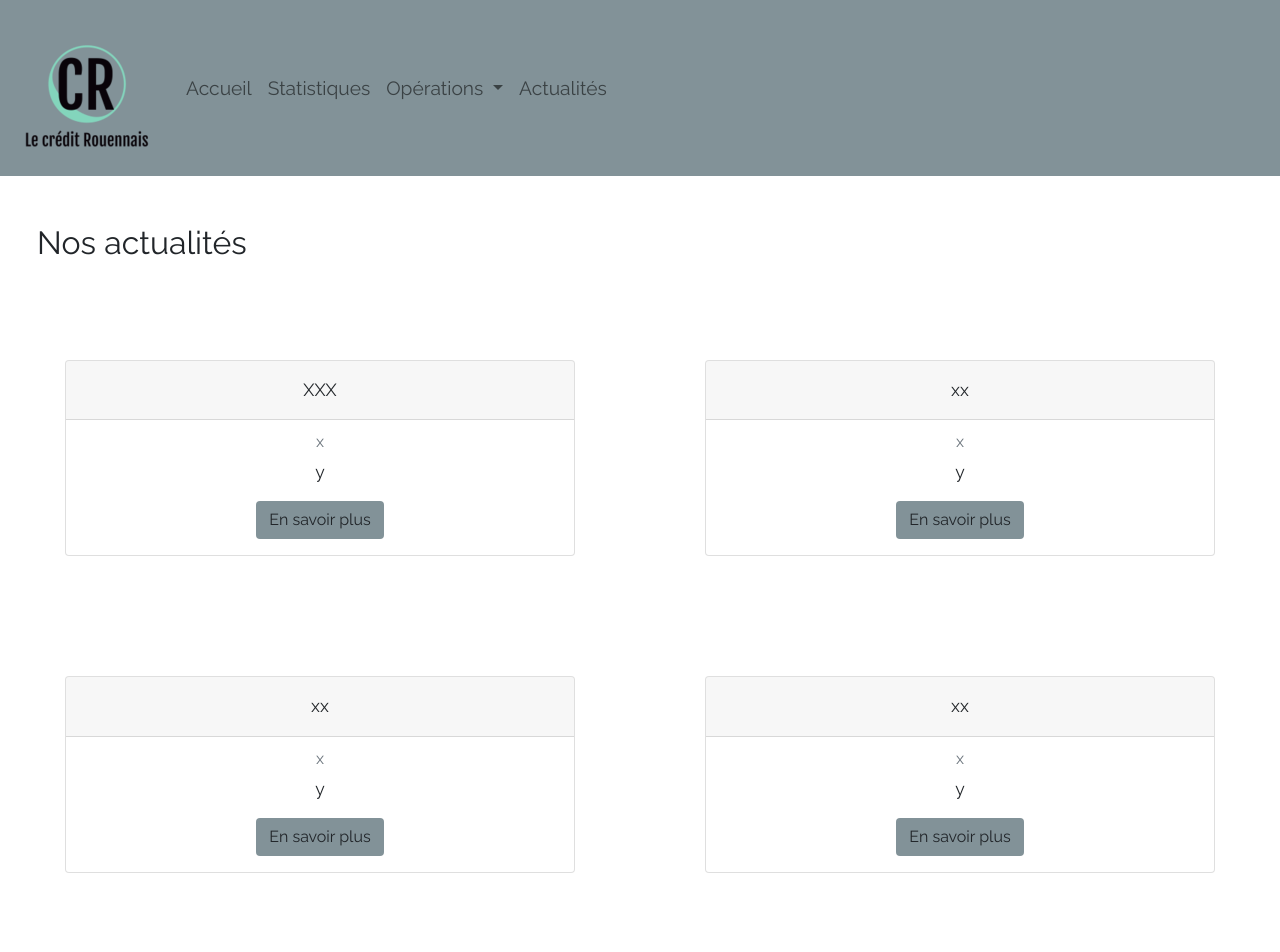
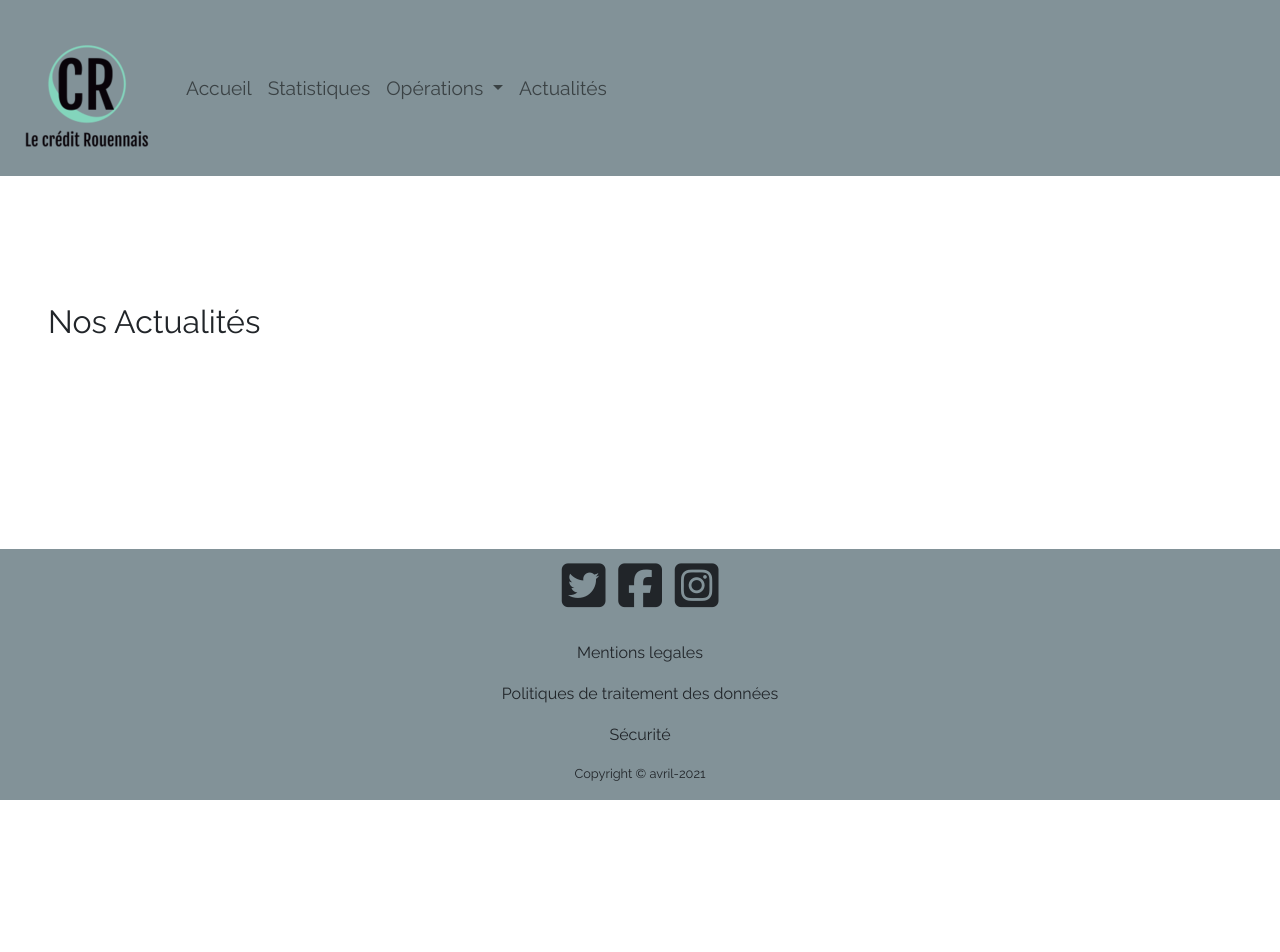
Before and after one commit to Charlene76140/leCreditRouennais, a website built with Parcel: page actualités.html in a window 1280 px wide. Shown: the top 952 px of the page. After the commit the page ends 800 px from the top, so only its background shows below. Built offline with nearby package versions, Linux system fonts and the light colour scheme.

Commit message:
add page for news

```diff
--- a/actualités.html
+++ b/actualités.html
@@ -67,54 +67,9 @@
 
 
   <main>
-    <section class="container-fluid my-5">
-      <h2>Nos actualités</h2>
-      <div class="row">
-        <article class="container-fluid col-lg-5 my-lg-5">
-          <div class="card text-center mt-4">
-            <div class="card-header py-lg-3 headerID">XXX</div>
-            <div class="card-body">
-              <h6 class="card-subtitle mb-2 text-muted titre">x</h6>
-              <p class="card-text contenu">y</p>
-              <a class="btn colorButton" href="#" role="button">En savoir plus</a>
-            </div>
-          </div>
-        </article>
+    <h2 class="my-3 mx-5">Nos Actualités</h2>
+    <section class="container-fluid my-5 section2">
 
-        <article class="container-fluid col-lg-5 my-lg-5">
-          <div class="card text-center mt-4">
-            <div class="card-header py-lg-3 headerID">xx</div>
-            <div class="card-body">
-              <h6 class="card-subtitle mb-2 text-muted titre">x</h6>
-              <p class="card-text contenu">y</p>
-              <a class="btn colorButton" href="#" role="button">En savoir plus</a>
-            </div>
-          </div>
-        </article>
-      </div>
-      <div class="row">
-        <article class="container-fluid col-lg-5 my-lg-5">
-          <div class="card text-center mt-4">
-            <div class="card-header py-lg-3 headerID">xx</div>
-            <div class="card-body">
-              <h6 class="card-subtitle mb-2 text-muted titre">x</h6>
-              <p class="card-text contenu">y</p>
-              <a class="btn colorButton" href="#" role="button">En savoir plus</a>
-            </div>
-          </div>
-        </article>
-
-        <article class="container-fluid col-lg-5 my-lg-5">
-          <div class="card text-center mt-4">
-            <div class="card-header py-lg-3 headerID">xx</div>
-            <div class="card-body">
-              <h6 class="card-subtitle mb-2 text-muted titre">x</h6>
-              <p class="card-text contenu">y</p>
-              <a class="btn colorButton" href="#" role="button">En savoir plus</a>
-            </div>
-          </div>
-        </article>
-      </div>
     </section>
   </main>
 
--- a/css/main.css
+++ b/css/main.css
@@ -94,7 +94,11 @@ textarea {
   }
 
   body{
+    display: flex;
+    justify-content: space-between;
+    flex-direction: column;
     font-family: 'Raleway', sans-serif;
+    min-height: 100vh;
   }
 
   .layer{
@@ -183,6 +187,24 @@ textarea {
 
     section h2{
       margin: 2% 2%;
+    }
+
+    .section2{
+      display: flex;
+      justify-content: space-around;
+      flex-wrap: wrap;
+
+    }
+
+    .sizeArticle{
+      width: 23%;
+      margin: 0 2% 0 2%;
+
+    }
+
+    .sizeButton{
+      width: 35%;
+      margin: auto;
     }
 
     /*----------Footer computer----------*/
--- a/js/news.js
+++ b/js/news.js
@@ -3,32 +3,28 @@ function articles(){
     let httpRequest = new XMLHttpRequest();
     // Function triggered at each change of state of the request
     httpRequest.onreadystatechange = function() {
-        let nameArticle= document.getElementsByClassName("headerID");
-        let title= document.getElementsByClassName("titre");
-        let content = document.getElementsByClassName("contenu");
         // When the server response has been received
         if (httpRequest.readyState === XMLHttpRequest.DONE) {
             // If the answer is valid
             if (httpRequest.status === 200) {
                 //variable get the response from server
                 let data = JSON.parse(httpRequest.responseText);
-                console.log(nameArticle);
-                //loop over the length of data (server response). The nameArticle, title and content variables take the value of data [i]
-                for(let i = 0; i< data.length; i++){
-                        console.log(i);
-                    nameArticle[i].innerText = data[i].id;
-                    title[i].innerText= data[i].titre;
-                    content[i].innerText= data[i].contenu;
+                //loop over themeArticle length of data (server response).
+                for(let i = 0; i < data.length; i++){
+                    let section = document.querySelector('section');
+                    section.innerHTML += '<div class="card text-center mt-5 sizeArticle"><div class="card-header">'+ data[i].id
+                    + '</div><div class="card-body"><h5 class="card-title">' + data[i].titre +'</h5><p class="card-text">'
+                    + data[i].contenu +'</p></div><a class="btn colorButton sizeButton" href="#">En savoir plus</a></div>';
                 }
             }
             // If an error has occurred
             else {
-                nameArticle.innerText = "Nous n'avons pas réussi à récupérer l'article";
+                section.innerText = "Nous n'avons pas réussi à récupérer l'article";
             }
         }
         // The server has not yet responded
         else {
-            nameArticle.innerText = "Requête en cours";
+            section.innerText = "Requête en cours";
         }
     };
     // send request
```
